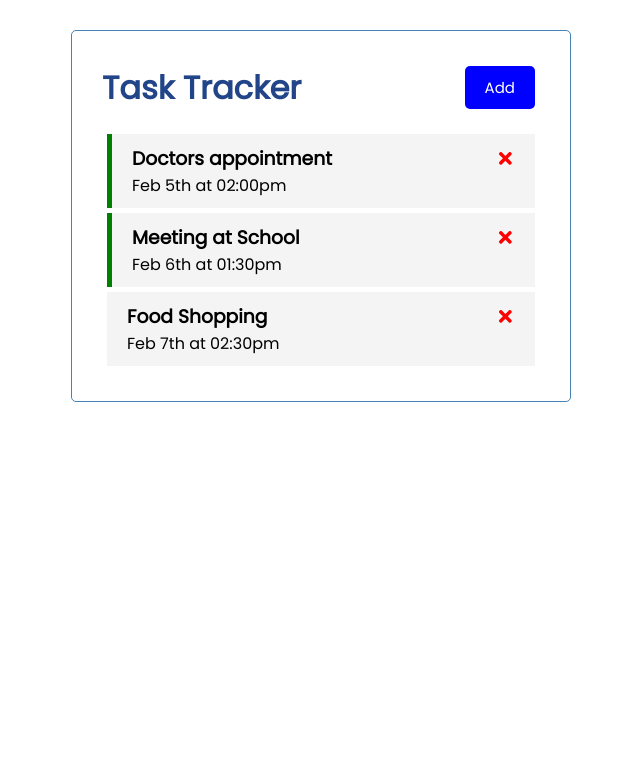
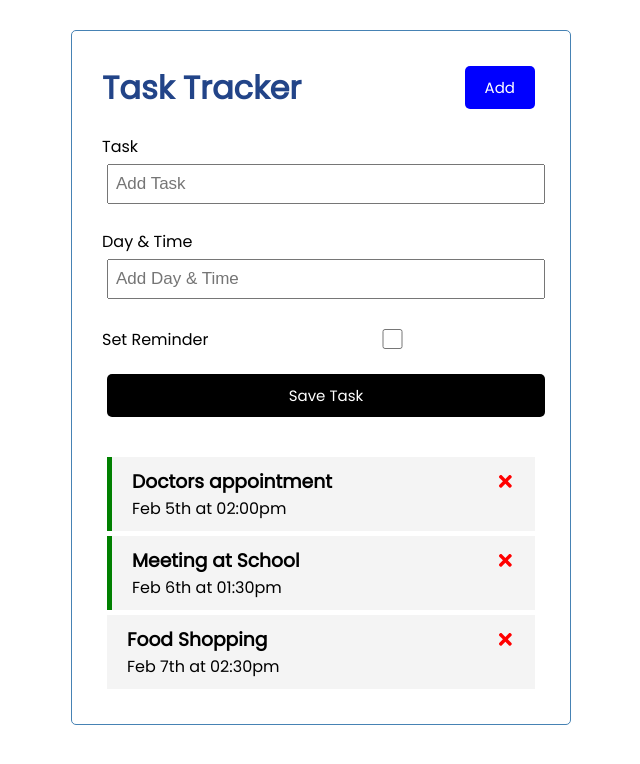
Before and after one commit to crummenauerca/ReactTaskTracker, a React (Create React App) app: page / in a window 1280 px wide. Shown: the top 764 px of the page, without its empty margins (319-959 px from the left). Built offline with nearby package versions, Linux system fonts and the light colour scheme.

Commit message:
Using a form...

```diff
--- a/src/App.js
+++ b/src/App.js
@@ -1,5 +1,6 @@
 import Header from './components/Header'
 import Tasks from './components/Tasks'
+import AddTask from './components/AddTask'
 
 import { useState } from 'react'
 
@@ -21,6 +22,13 @@
     reminder: false
   }])
 
+  const addTask = task => {
+    const id = Math.floor(Math.random() * 999999 + 1)
+    const newTask = { id, ...task }
+
+    setTasks([...tasks, newTask])
+  }
+
   const deleteTask = id => {
     setTasks(tasks.filter(task => task.id !== id))
   }
@@ -34,6 +42,7 @@
   return (
     <div className="container">
       <Header title='Task Tracker' />
+      <AddTask onAdd={addTask} />
       {tasks.length > 0 ? <Tasks
         tasks={tasks}
         onDelete={deleteTask}
--- /dev/null
+++ b/src/components/AddTask.js
@@ -0,0 +1,51 @@
+import { useState } from 'react'
+
+const AddTask = ({ onAdd }) => {
+  const [text, setText] = useState('')
+  const [day, setday] = useState('')
+  const [reminder, setReminder] = useState(false)
+
+  const onSubmit = event => {
+    event.preventDefault()
+    if (!text) {
+      alert('Please, add a task text')
+      return
+    }
+    onAdd({ text, day, reminder })
+    setText('')
+    setday('')
+    setReminder(false)
+  }
+
+  return (
+    <form className='add-form'>
+      <div className='form-control'>
+        <label>Task</label>
+        <input type='text' placeholder='Add Task' value={text}
+          onChange={event => setText(event.target.value)}
+        />
+      </div>
+
+      <div className='form-control'>
+        <label>Day & Time</label>
+        <input type='text' placeholder='Add Day & Time' value={day}
+          onChange={event => setday(event.target.value)}
+        />
+      </div>
+
+      <div className='form-control form-control-check'>
+        <label>Set Reminder</label>
+        <input type='checkbox' value={reminder}
+          onChange={event => setReminder(event.currentTarget.checked)}
+        />
+      </div>
+
+      <input type='submit' value='Save Task' className='btn btn-block'
+        checked={reminder}
+        onClick={onSubmit}
+      />
+    </form>
+  )
+}
+
+export default AddTask
```
